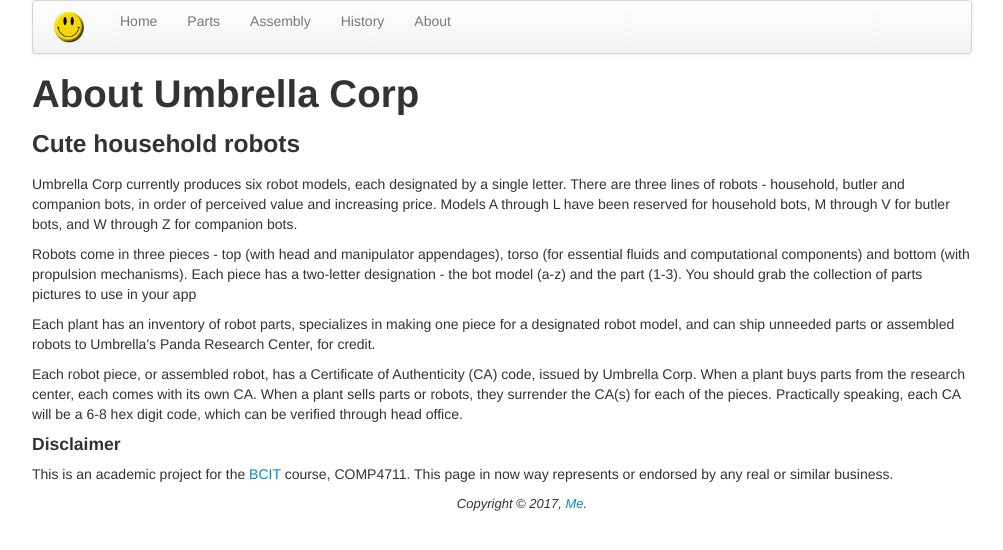
After one commit to ktaaam/RobotFactory, a CodeIgniter app: page /database/About in a window 1280 px wide. The commit adds this page. Shown: the top 550 px of the page, without its empty margins (138-1141 px from the left). Run offline with CodeIgniter, Linux system fonts and the light colour scheme.

Commit message:
Added Controller: 	About.php
View:
	about.php

Edited:
config.php
routes.php

Views:
	_menubar.php
	template.php
Signed-off-by:dt1001 <dtang1001@gmail.com>

```diff
--- a/application/config/config.php
+++ b/application/config/config.php
@@ -4,8 +4,11 @@ defined('BASEPATH') OR exit('No direct script access allowed');
 // the menu basics (text navbar)
 $config['menu_choices'] = array(
     'menudata' => array(
-        array('name' => 'First', 'link' => '/first'),
-        array('name' => 'Last', 'link' => '/last'),
+        array('page' => 'Home', 'link' => '/'),
+        array('page' => 'Parts', 'link' => '/Parts'),
+        array('page' => 'Assembly', 'link' => '/Assembly'),
+        array('page' => 'History', 'link' => '/History'),
+        array('page' => 'About', 'link' => '/About'),
         )
     );
 
--- a/application/config/routes.php
+++ b/application/config/routes.php
@@ -52,3 +52,5 @@ defined('BASEPATH') OR exit('No direct script access allowed');
 $route['default_controller'] = 'welcome';
 $route['404_override'] = '';
 $route['translate_uri_dashes'] = FALSE;
+
+$route['about'] = 'about';
--- /dev/null
+++ b/application/controllers/About.php
@@ -0,0 +1,21 @@
+<?php
+
+defined('BASEPATH') OR exit('No direct script access allowed');
+
+class About extends Application
+{
+
+	function __construct()
+	{
+		parent::__construct();
+	}
+
+	/**
+	 * About page for our app
+	 */
+        public function index() {
+            $this->data['pagebody'] = 'about';
+            $this->render();
+        }
+
+}
--- a/application/views/_menubar.php
+++ b/application/views/_menubar.php
@@ -5,6 +5,6 @@
 ?>
 <ul class="nav">
     {menudata}
-    <li><a href="{link}">{name}</a></li>
+    <li><a href="{link}">{page}</a></li>
     {/menudata}
 </ul>
--- /dev/null
+++ b/application/views/about.php
@@ -0,0 +1,29 @@
+<div id="content">
+    <div id = "title">
+        <h1>About Umbrella Corp</h1>
+    </div>
+    <div id="info">
+        <h3>Cute household robots</h3>
+        <p>Umbrella Corp currently produces six robot models, each designated by a single letter.
+            There are three lines of robots - household, butler and companion bots,
+            in order of perceived value and increasing price.
+            Models A through L have been reserved for household bots,
+            M through V for butler bots, and W through Z for companion bots.</p>
+        <p>Robots come in three pieces - top (with head and manipulator appendages),
+            torso (for essential fluids and computational components) and bottom (with propulsion mechanisms).
+            Each piece has a two-letter designation - the bot model (a-z) and the part (1-3).
+            You should grab the collection of parts pictures to use in your app</p>
+        <p>Each plant has an inventory of robot parts, specializes in making one piece for a designated robot model,
+            and can ship unneeded parts or assembled robots to Umbrella's Panda Research Center, for credit.</p>
+        <p>Each robot piece, or assembled robot, has a Certificate of Authenticity (CA) code, issued by Umbrella Corp.
+            When a plant buys parts from the research center, each comes with its own CA.
+            When a plant sells parts or robots, they surrender the CA(s) for each of the pieces.
+            Practically speaking, each CA will be a 6-8 hex digit code,
+            which can be verified through head office.</p>
+    </div>
+    <div id="disclaimer">
+        <h4>Disclaimer</h4>
+        <p>This is an academic project for the <a href="http://www.bcit.ca/">BCIT</a> course, COMP4711.
+        This page in now way represents or endorsed by any real or similar business.</p>
+    </div>
+</div>
--- a/application/views/template.php
+++ b/application/views/template.php
@@ -24,10 +24,11 @@ if (!defined('APPPATH'))
             <div class="navbar">
                 <div class="navbar-inner">
                     <a class="brand" href="/"><img src="/assets/images/logo.png"/></a>
-                    {menubar} </div>
+                    {menubar}
+                </div>
             </div>
             <div id="content">
-                <h1>{pagetitle}</h1>
+                <!--<h1>{pagetitle}</h1>-->
                 {content}
             </div>
             <div id="footer" class="span12">
```
